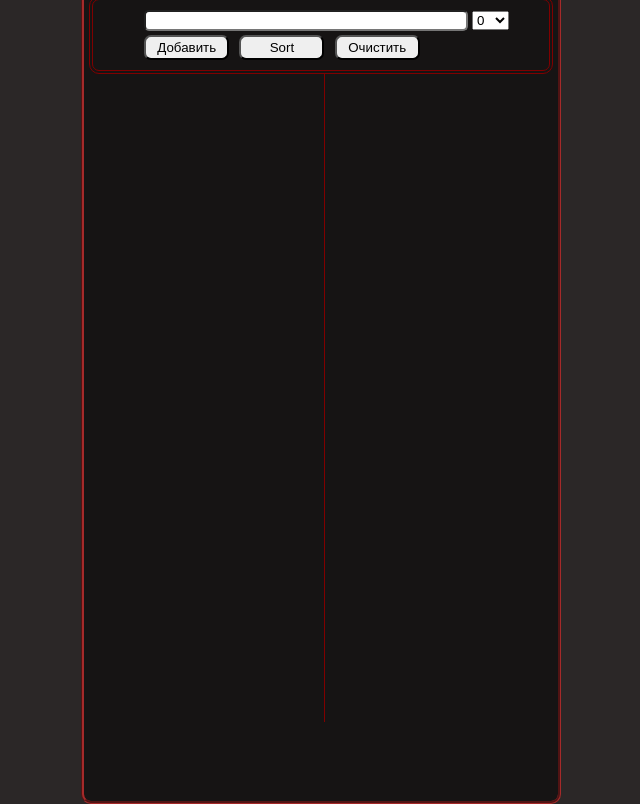
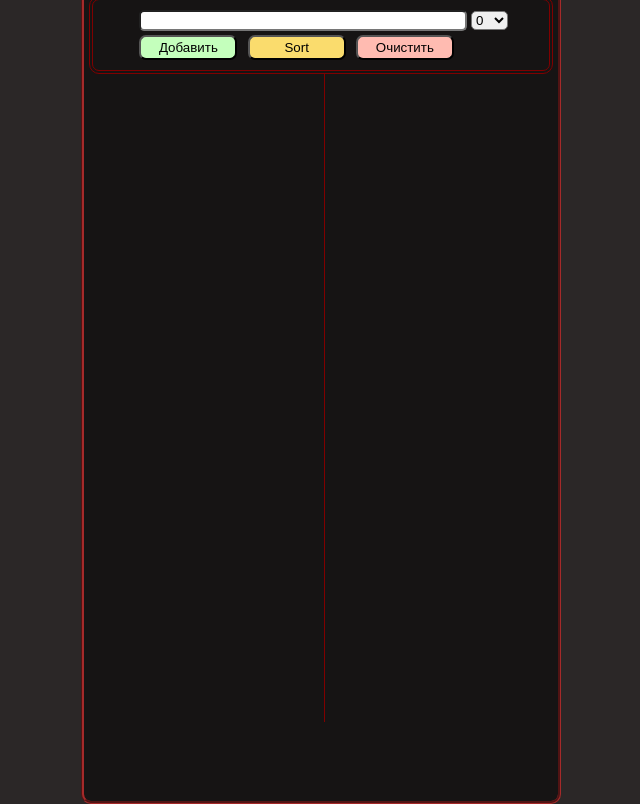
Before and after one commit to SN737/lemar-qual, a website: page index.html in a window 1280 px wide. Shown: the part 106-910 px from the top of the page, without its empty margins (319-959 px from the left). Drawn offline with Linux system fonts and the light colour scheme.

Commit message:
Update style.css

```diff
--- a/style.css
+++ b/style.css
@@ -34,11 +34,14 @@ input:hover{
     border-color: maroon;
     border-radius: 10px;
     border-width: 4px;
-    padding-left: 4vw;
+    padding-left: 10%;
 }
 .btnwrap{
     display: flex;
     width: 90%;
+}
+.participants{
+    border-radius:5px ;
 }
 .wall{
     background-color: maroon;
@@ -50,7 +53,7 @@ input:hover{
     /*margin: 1vw;*/
     margin-right: 0.8vw;
     margin-top: 0.3vw;
-    width: 85px;
+    width: 98px;
     height: 25px;
     border-radius: 7px;
     cursor: pointer;
@@ -66,8 +69,16 @@ input:hover{
 .delBtn:hover{
     background-color: #f80505;
     transform: scale(1.3);
+}
 
-
+.addBtn{
+    background-color: #c4ffbc;
+}
+.sortBtn{
+    background-color: #fadc6d;
+}
+.clearBtn{
+    background-color: #ffbbb1;
 }
 
 .addBtn:hover{
@@ -79,7 +90,7 @@ input:hover{
     transform: scale(1.13);
 }
 .clearBtn:hover{
-    background-color: #e82f46;
+    background-color: rgb(231, 97, 112);
     transform: scale(1.13);
 }
 input{
```
